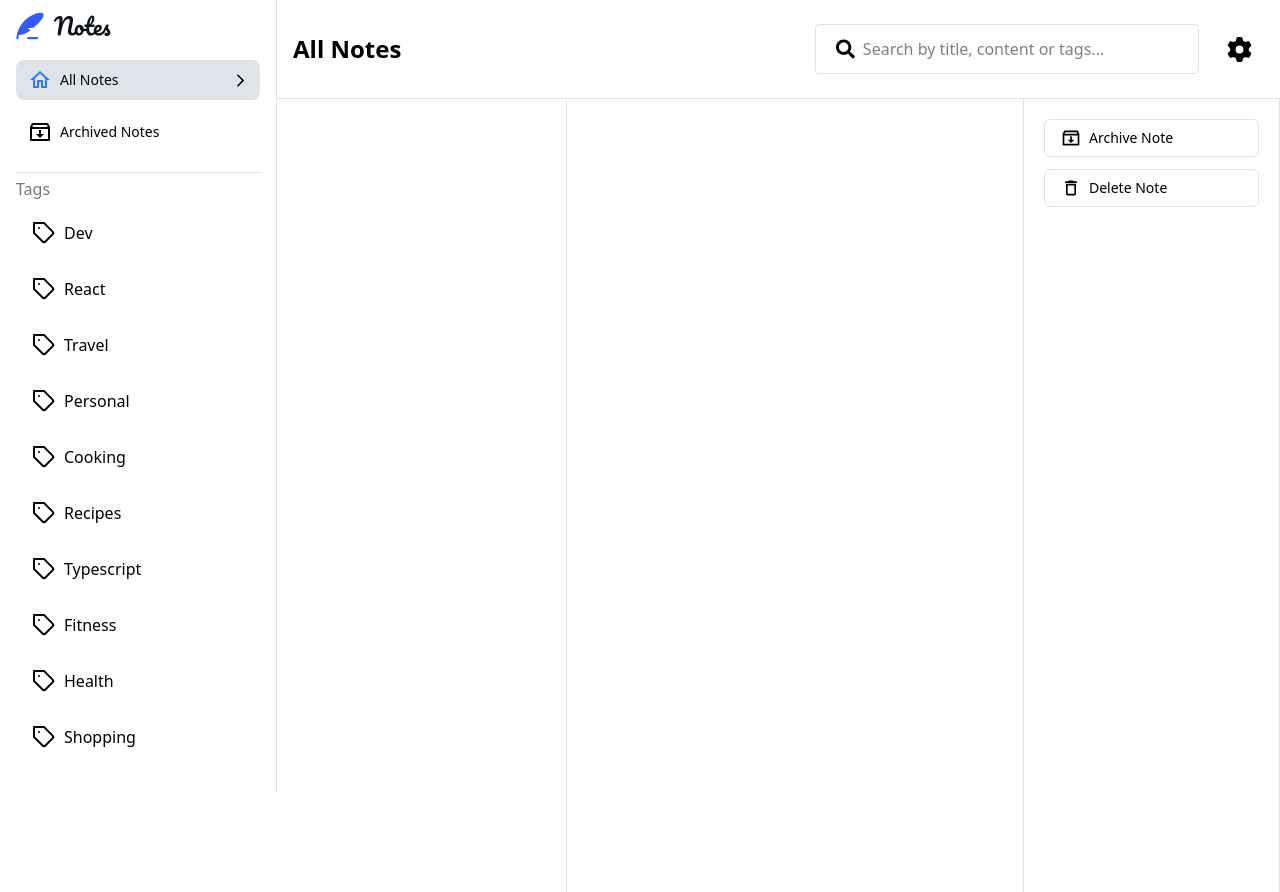
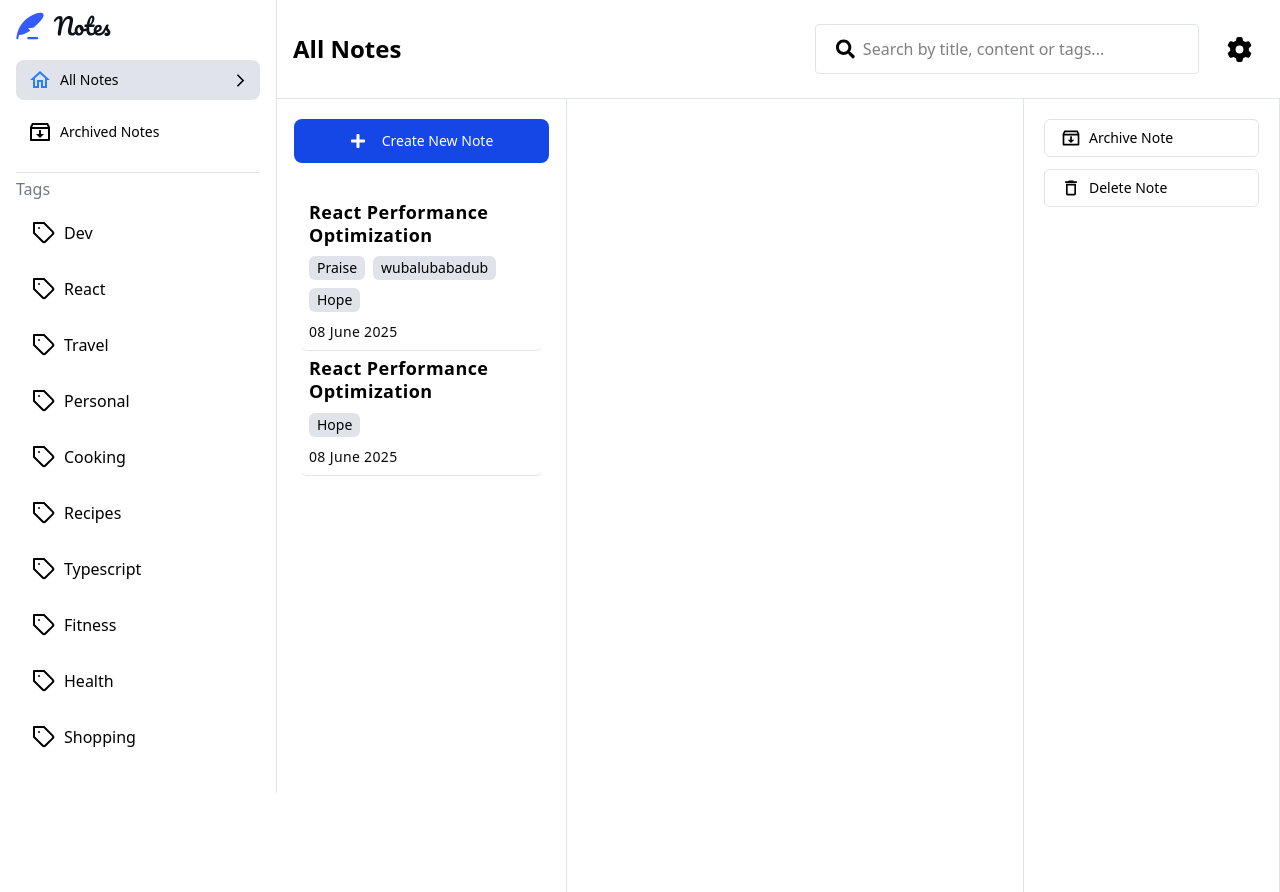
Before and after one commit to PraiseTy/notes-app-frontend, a React (Vite) app: page / in a window 1280 px wide. Built offline with nearby package versions, Linux system fonts and the light colour scheme.

Commit message:
feat: work on all tags section

```diff
--- a/src/pages/AllNotesPage.tsx
+++ b/src/pages/AllNotesPage.tsx
@@ -1,11 +1,38 @@
 import { RiInboxArchiveLine } from 'react-icons/ri';
 import { MdDeleteOutline } from 'react-icons/md';
+import { FaPlus } from 'react-icons/fa';
 
 export const AllNotesPage = () => {
   return (
     <div className="flex h-full">
-      <div className="w-[290px] border-r border-r-neutral-200"></div>
-      <div className="w-[457px] border-r border-r-neutral-200"></div>
+      <div className="w-[290px] border-r border-r-neutral-200">
+        <div className="pt-5 flex justify-center mb-8">
+          <button className="flex items-center text-white bg-blue-700 hover:bg-blue-700/80 cursor-pointer px-14 gap-2 py-3 rounded-lg">
+            <FaPlus /> <span className="text-sm pl-2">Create New Note</span>
+          </button>
+        </div>
+        <div className="mx-6">
+          <div className="border-b border-b-neutral-200 cursor-pointer hover:bg-neutral-200 rounded-md space-y-2.5 px-2 pt-1.5">
+            <h2 className="font-semibold tracking-wide text-lg leading-tight ">React Performance Optimization</h2>
+            <div className="flex flex-wrap gap-2">
+              <p className="bg-neutral-200 rounded-md inline-flex px-2 py-0.5 text-sm">Praise</p>
+              <p className="bg-neutral-200 rounded-md inline-flex px-2 py-0.5 text-sm">wubalubabadub</p>
+              <p className="bg-neutral-200 rounded-md inline-flex px-2 py-0.5 text-sm">Hope</p>
+            </div>
+            <p className="text-neutral-950 font-thin text-sm tracking-wide mb-2">08 June 2025</p>
+          </div>
+          <div className="border-b border-b-neutral-200 cursor-pointer hover:bg-neutral-200 rounded-md space-y-2.5 px-2 pt-1.5">
+            <h2 className="font-semibold tracking-wide text-lg leading-tight">React Performance Optimization</h2>
+            <div>
+              <p className="bg-neutral-200 rounded-md inline-flex px-2 py-0.5 text-sm">Hope</p>
+            </div>
+            <p className="text-neutral-950 font-thin text-sm tracking-wide mb-2">08 June 2025</p>
+          </div>
+        </div>
+      </div>
+      <div className="w-[457px] border-r border-r-neutral-200">
+        <div></div>
+      </div>
       <div className="flex-1 border-r border-r-neutral-200">
         <div className="flex flex-col items-start pt-5 space-y-3 w-full px-5">
           <button className="w-full text-sm cursor-pointer gap-2 flex items-center px-4 py-2 border border-neutral-200 rounded-md">
--- a/src/pages/index.ts
+++ b/src/pages/index.ts
@@ -1,4 +1,4 @@
-export * from './HomePage.tsx';
+export * from './HomePage';
 export * from './SettingsPage';
 export * from './AllNotesPage';
 export * from './ArchivedNotesPage';
```
